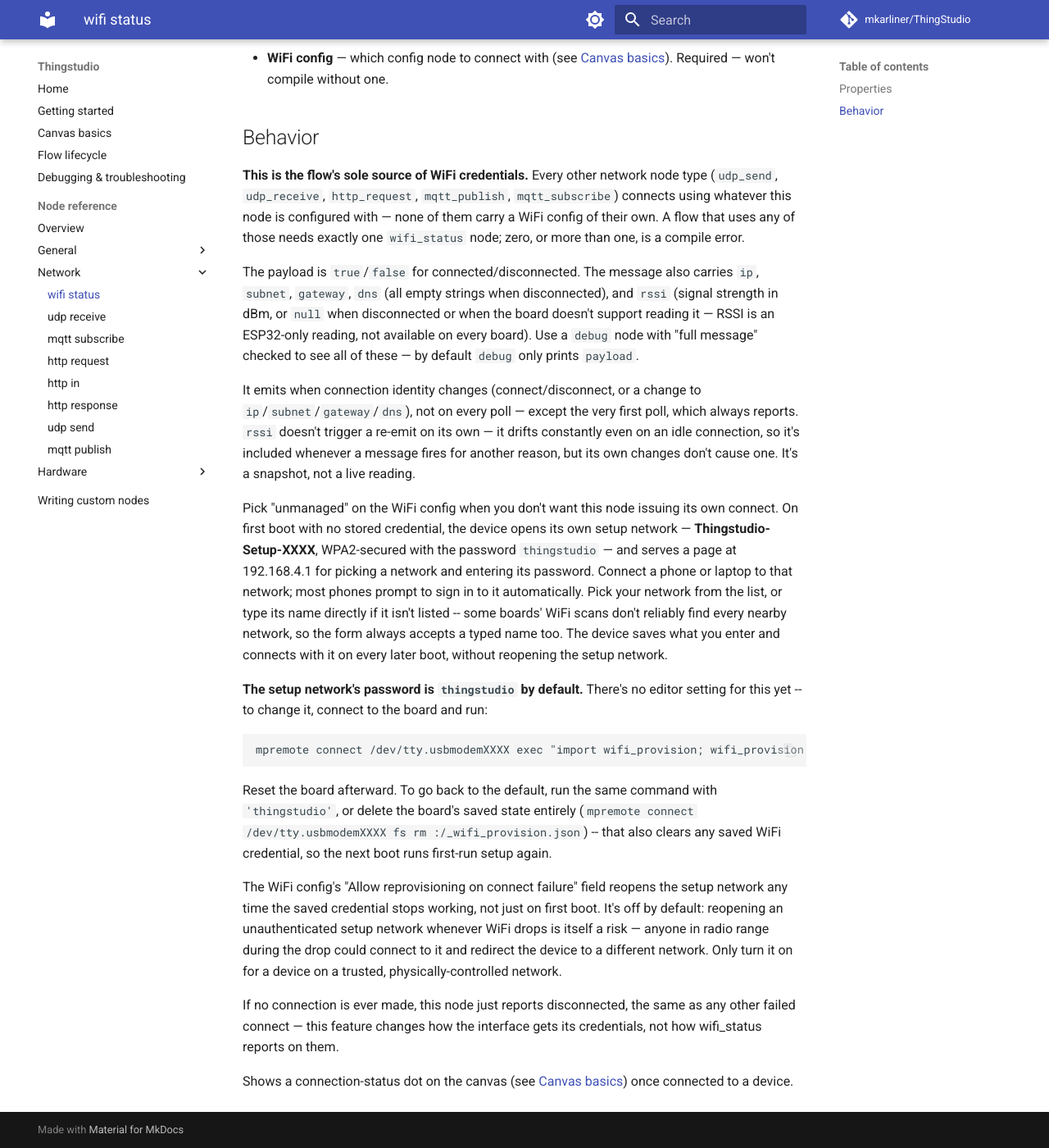
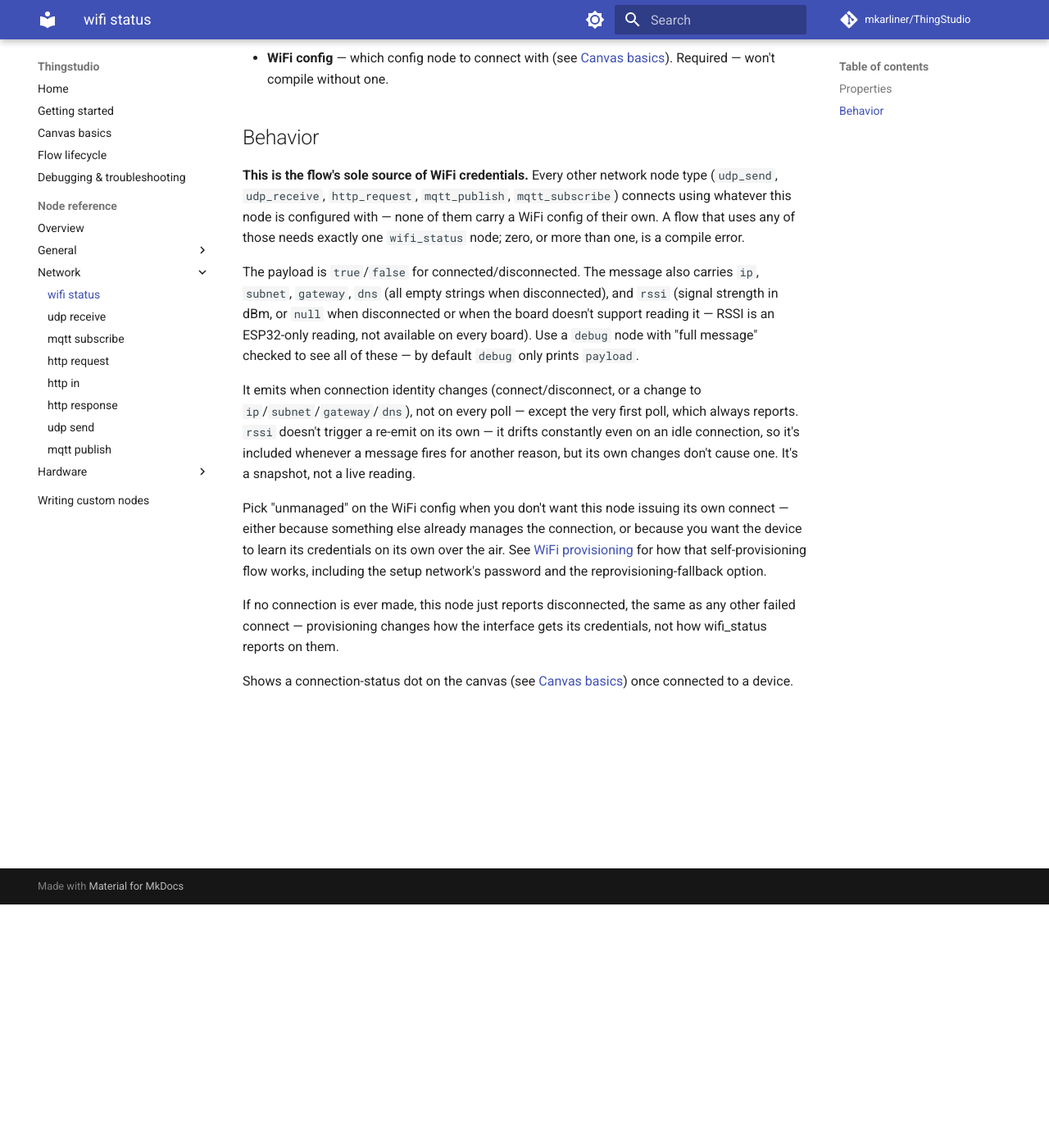
Before and after one commit to mkarliner/ThingStudio, an MkDocs documentation site: the page built from docs/user-guide/nodes/wifi-status.md, in a window 1280 px wide and 1400 px high, scrolled down 297 px. Shown: the whole window at 82% size. Built offline with MkDocs 1.6.1 and Material for MkDocs 9.7.7, drawn with Linux system fonts in a browser that asks for light colours; comment, search, counter and statistics services are not loaded.

Commit message:
Add a dedicated WiFi provisioning user-guide page

````diff
--- a/docs/user-guide/canvas-basics.md
+++ b/docs/user-guide/canvas-basics.md
@@ -20,7 +20,7 @@
 
 ## Config nodes
 
-Some properties are shared across multiple nodes rather than typed into each one separately — WiFi credentials and MQTT broker details. These live in **config nodes**: a WiFi config (a saved credential, plus a security mode — password, open, or unmanaged) and an MQTT broker config (a saved credential holding host, port, and optional username/password). Reference one from a node's property panel instead of retyping the same SSID into five different nodes.
+Some properties are shared across multiple nodes rather than typed into each one separately — WiFi credentials and MQTT broker details. These live in **config nodes**: a WiFi config (a saved credential, plus a security mode — password, open, or [unmanaged](wifi-provisioning.md)) and an MQTT broker config (a saved credential holding host, port, and optional username/password). Reference one from a node's property panel instead of retyping the same SSID into five different nodes.
 
 **The real secret values live in a saved credential, not in the config node or the flow file.** A config node's own credential field is a dropdown of your saved credentials, plus a pencil icon to edit one and a "+" to save a new one — pick an existing WiFi network or MQTT broker, or create one on the spot. Credentials are saved by name on the backend (not in the flow file), so a flow you commit to git never has a real SSID or password in it, and picking the same saved credential from two different flows reuses the one value — editing it in one place updates every flow that references it. This needs a backend connection; the direct/WebSerial-only connection mode doesn't support saved credentials.
 
--- a/docs/user-guide/nodes/wifi-status.md
+++ b/docs/user-guide/nodes/wifi-status.md
@@ -15,18 +15,8 @@
 
 It emits when connection identity changes (connect/disconnect, or a change to `ip`/`subnet`/`gateway`/`dns`), not on every poll — except the very first poll, which always reports. `rssi` doesn't trigger a re-emit on its own — it drifts constantly even on an idle connection, so it's included whenever a message fires for another reason, but its own changes don't cause one. It's a snapshot, not a live reading.
 
-Pick "unmanaged" on the WiFi config when you don't want this node issuing its own connect. On first boot with no stored credential, the device opens its own setup network — **Thingstudio-Setup-XXXX**, WPA2-secured with the password `thingstudio` — and serves a page at 192.168.4.1 for picking a network and entering its password. Connect a phone or laptop to that network; most phones prompt to sign in to it automatically. Pick your network from the list, or type its name directly if it isn't listed -- some boards' WiFi scans don't reliably find every nearby network, so the form always accepts a typed name too. The device saves what you enter and connects with it on every later boot, without reopening the setup network.
+Pick "unmanaged" on the WiFi config when you don't want this node issuing its own connect — either because something else already manages the connection, or because you want the device to learn its credentials on its own over the air. See [WiFi provisioning](../wifi-provisioning.md) for how that self-provisioning flow works, including the setup network's password and the reprovisioning-fallback option.
 
-**The setup network's password is `thingstudio` by default.** There's no editor setting for this yet -- to change it, connect to the board and run:
-
-```
-mpremote connect /dev/tty.usbmodemXXXX exec "import wifi_provision; wifi_provision.set_ap_password('yournewpassword')"
-```
-
-Reset the board afterward. To go back to the default, run the same command with `'thingstudio'`, or delete the board's saved state entirely (`mpremote connect /dev/tty.usbmodemXXXX fs rm :/_wifi_provision.json`) -- that also clears any saved WiFi credential, so the next boot runs first-run setup again.
-
-The WiFi config's "Allow reprovisioning on connect failure" field reopens the setup network any time the saved credential stops working, not just on first boot. It's off by default: reopening an unauthenticated setup network whenever WiFi drops is itself a risk — anyone in radio range during the drop could connect to it and redirect the device to a different network. Only turn it on for a device on a trusted, physically-controlled network.
-
-If no connection is ever made, this node just reports disconnected, the same as any other failed connect — this feature changes how the interface gets its credentials, not how wifi_status reports on them.
+If no connection is ever made, this node just reports disconnected, the same as any other failed connect — provisioning changes how the interface gets its credentials, not how wifi_status reports on them.
 
 Shows a connection-status dot on the canvas (see [Canvas basics](../canvas-basics.md#node-status)) once connected to a device.
````
Also changed, not shown: docs/user-guide/index.md (+1 -0 lines), docs/user-guide/wifi-provisioning.md (added, +43 -0 lines).
